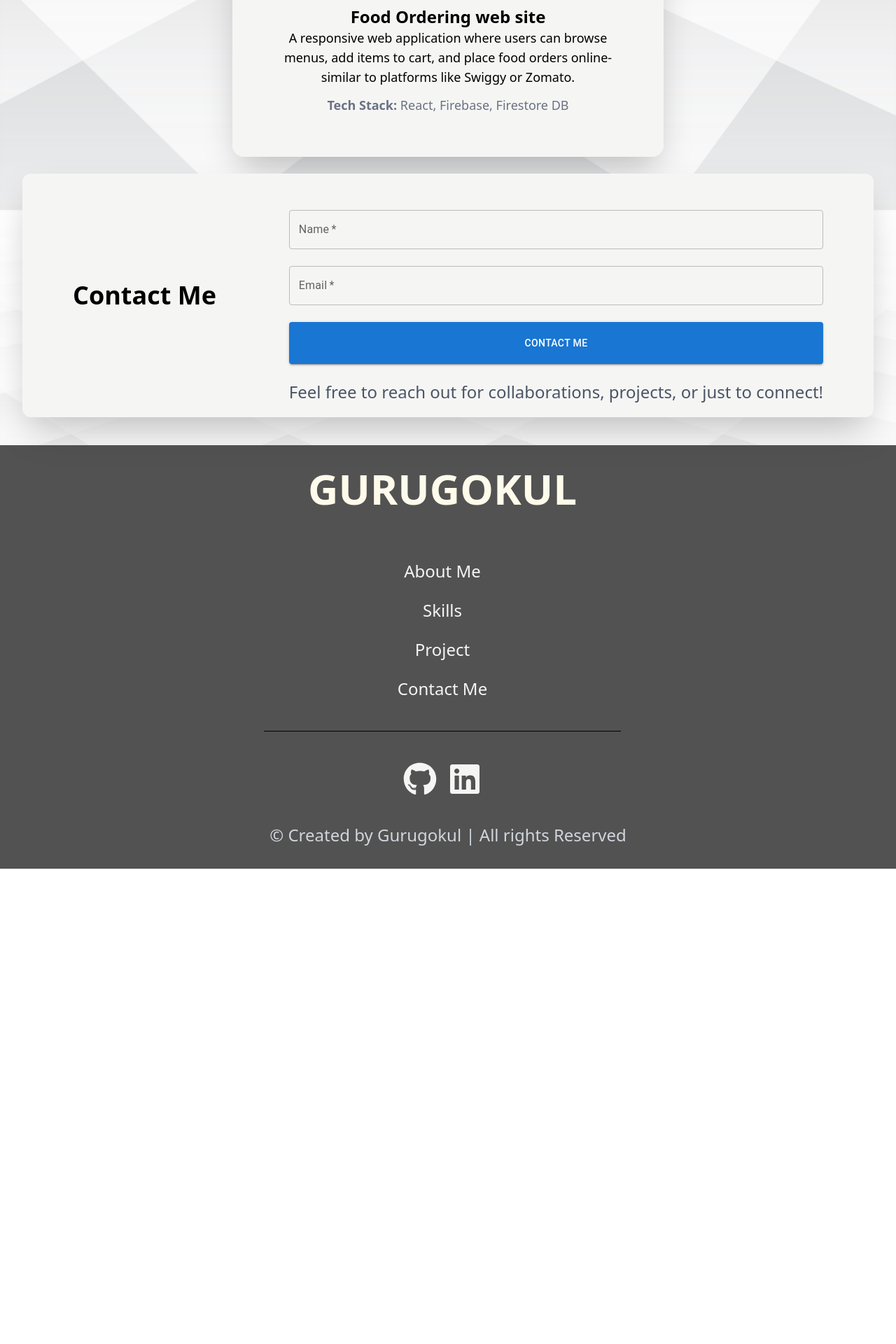
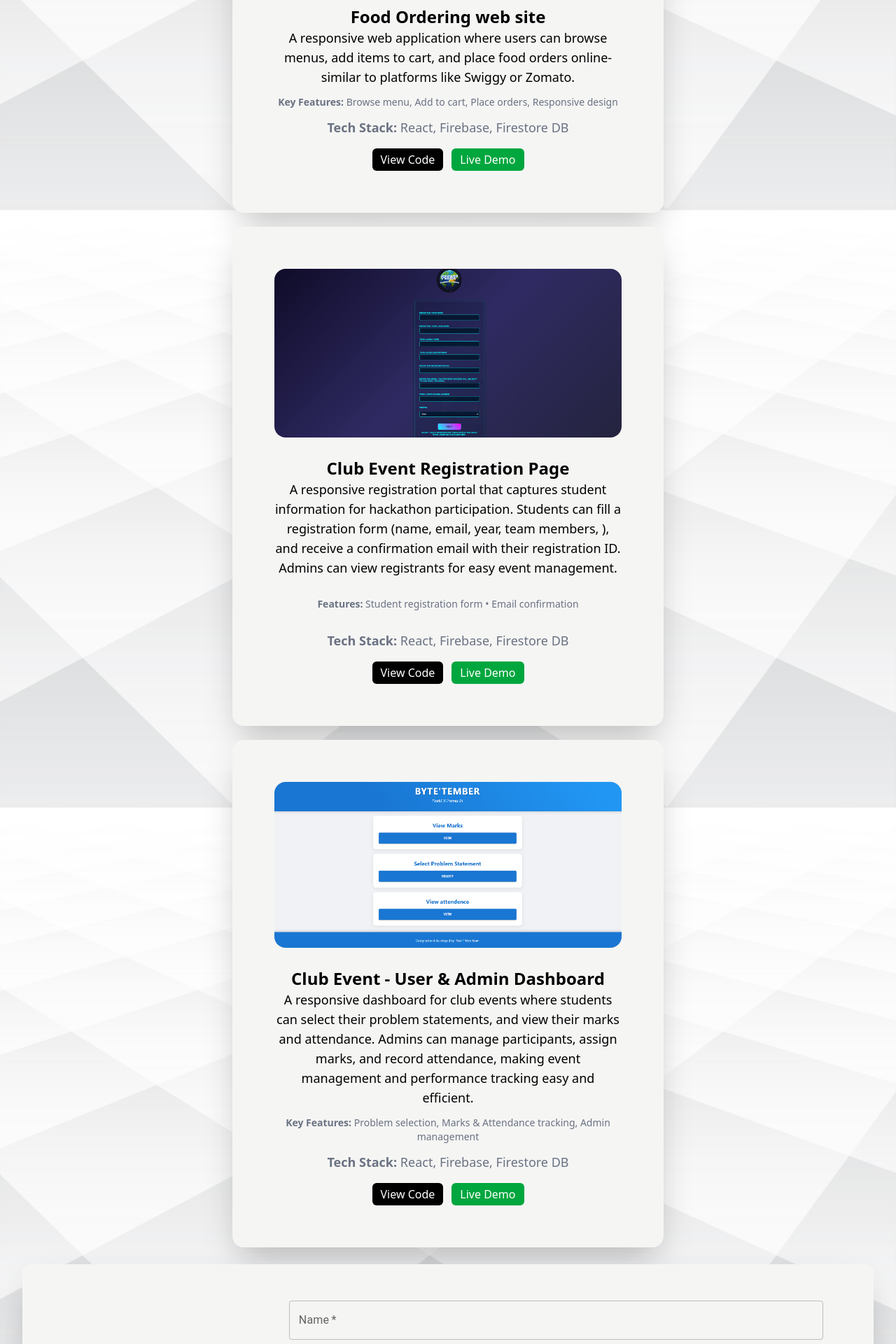
Before and after one commit to Gurugokul05/portfolio, a React (Vite) app: page / in a window 1280 px wide. Shown: the part 2260-4180 px from the top of the page at 70% size. Before the commit the page ends 3501 px from the top, so only its background shows below. Built offline with nearby package versions, Linux system fonts and the light colour scheme; a web font is replaced by a local one.

Commit message:
Added extra projects

```diff
--- a/src/components/Portfolio.jsx
+++ b/src/components/Portfolio.jsx
@@ -41,8 +41,7 @@ const Portfolio = () => {
           </button>
 
           {showMenu && (
-            <ul className="absolute top-16 left-0 w-full bg-white/80 backdrop-blur-md shadow-lg flex flex-col items-center gap-4 py-6 z-50 md:hidden transition-all duration-300 ease-in-out"
->
+            <ul className="absolute top-16 left-0 w-full bg-white/80 backdrop-blur-md shadow-lg flex flex-col items-center gap-4 py-6 z-50 md:hidden transition-all duration-300 ease-in-out">
               <li>
                 <a href="#">About Me</a>
               </li>
@@ -275,13 +274,14 @@ const Portfolio = () => {
           data-aos="flip-left"
           id="project"
         >
+          {/* project 1 */}
           <div
             className="mx-auto flex-none md:p-15 bg-stone-100 p-6 rounded-2xl mt-5 w-auto md:w-1/2 text-center shadow-2xl  "
             data-aos="fade-up"
           >
             <img
               src=" /Screenshot 2025-09-26 072852.png"
-              alt="html-logo"
+              alt="Project 1"
               className="w-auto mb-7 mx-auto rounded-2xl "
             />
             <span className="font-semibold md:font-bold md:text-2xl text-center">
@@ -293,9 +293,120 @@ const Portfolio = () => {
               items to cart, and place food orders online-similar to platforms
               like Swiggy or Zomato.
             </span>
+            <span className="block mt-3 text-xs font-medium md:text-sm text-gray-500">
+              <strong>Key Features:</strong> Browse menu, Add to cart, Place
+              orders, Responsive design
+            </span>
             <span className="block mt-3 text-xs font-medium md:text-lg text-gray-500">
               <strong>Tech Stack:</strong> React, Firebase, Firestore DB
             </span>
+            <div className="flex justify-center gap-3 mt-4">
+              <a
+                href="https://github.com/Gurugokul05/Yoga-Family-Restaurant"
+                target="_blank"
+                className="px-3 py-1 bg-black text-white rounded-md"
+              >
+                View Code
+              </a>
+              <a
+                href="https://yoga-family-restaurant-fupdyuasz-gurugokuls-projects-2788b1c3.vercel.app/"
+                target="_blank"
+                className="px-3 py-1 bg-green-600 text-white rounded-md"
+              >
+                Live Demo
+              </a>
+            </div>
+          </div>
+          {/* Project 2 */}
+          <div
+            className="mx-auto flex-none md:p-15 bg-stone-100 p-6 rounded-2xl mt-5 w-auto md:w-1/2 text-center shadow-2xl  "
+            data-aos="fade-up"
+          >
+            <img
+              src="public/club_registration.png"
+              alt="Project 2"
+              className="w-auto mb-7 mx-auto rounded-2xl "
+            />
+            <span className="font-semibold md:font-bold md:text-2xl text-center">
+              Club Event Registration Page
+            </span>
+            <br />
+            <span className="font-light md:font-medium text-right md:text-lg">
+              A responsive registration portal that captures student information
+              for hackathon participation. Students can fill a registration form
+              (name, email, year, team members, ), and receive a confirmation
+              email with their registration ID. Admins can view registrants for
+              easy event management.
+            </span>
+            <span className="block mt-3 text-xs font-medium md:text-sm text-gray-500 p-4">
+              <strong>Features:</strong> Student registration form • Email
+              confirmation
+            </span>
+
+            <span className="block mt-3 text-xs font-medium md:text-lg text-gray-500">
+              <strong>Tech Stack:</strong> React, Firebase, Firestore DB
+            </span>
+            <div className="flex justify-center gap-3 mt-4">
+              <a
+                href="https://github.com/Gurugokul05/pixelit-website"
+                target="_blank"
+                className="px-3 py-1 bg-black text-white rounded-md"
+              >
+                View Code
+              </a>
+              <a
+                href="https://pixelit-website-e24795llt-gurugokuls-projects-2788b1c3.vercel.app/"
+                target="_blank"
+                className="px-3 py-1 bg-green-600 text-white rounded-md"
+              >
+                Live Demo
+              </a>
+            </div>
+          </div>
+          {/* Project 3 */}
+          <div
+            className="mx-auto flex-none md:p-15 bg-stone-100 p-6 rounded-2xl mt-5 w-auto md:w-1/2 text-center shadow-2xl  "
+            data-aos="fade-up"
+          >
+            <img
+              src="public/club_dashboard.png"
+              alt="Project 3"
+              className="w-auto mb-7 mx-auto rounded-2xl "
+            />
+            <span className="font-semibold md:font-bold md:text-2xl text-center">
+              Club Event - User & Admin Dashboard
+            </span>
+            <br />
+            <span className="font-light md:font-medium text-right md:text-lg">
+              A responsive dashboard for club events where students can select
+              their problem statements, and view their marks and attendance.
+              Admins can manage participants, assign marks, and record
+              attendance, making event management and performance tracking easy
+              and efficient.
+            </span>
+            <span className="block mt-3 text-xs font-medium md:text-sm text-gray-500">
+              <strong>Key Features:</strong> Problem selection, Marks &
+              Attendance tracking, Admin management
+            </span>
+            <span className="block mt-3 text-xs font-medium md:text-lg text-gray-500">
+              <strong>Tech Stack:</strong> React, Firebase, Firestore DB
+            </span>
+            <div className="flex justify-center gap-3 mt-4">
+              <a
+                href="https://github.com/Gurugokul05/problem-statement"
+                target="_blank"
+                className="px-3 py-1 bg-black text-white rounded-md"
+              >
+                View Code
+              </a>
+              <a
+                href="https://problem-statement-4kaqj5ydu-gurugokuls-projects-2788b1c3.vercel.app/"
+                target="_blank"
+                className="px-3 py-1 bg-green-600 text-white rounded-md"
+              >
+                Live Demo
+              </a>
+            </div>
           </div>
         </div>
         {/* Contact me  */}
@@ -347,7 +458,7 @@ const Portfolio = () => {
         {/* Footer */}
         <div className="flex flex-row  justify-center items-center text-center mt-10 bg-neutral-600   shadow-2xl p-6">
           <ul className=" md:flex md:flex-wrap md:flex-col md:gap-2 sm:space-x-4 md:text-sm sm:text-base md:mt-2 sm:mt-0">
-            <span className="text-amber-50 font-medium text-2xl md:font-bold md:text-6xl">
+            <span className="text-amber-50 font-medium text-2xl md:font-bold md:text-3xl">
               GURUGOKUL
             </span>
             <br />
```
Also changed, not shown: public/club_dashboard.png (added), public/club_registration.png (added).
